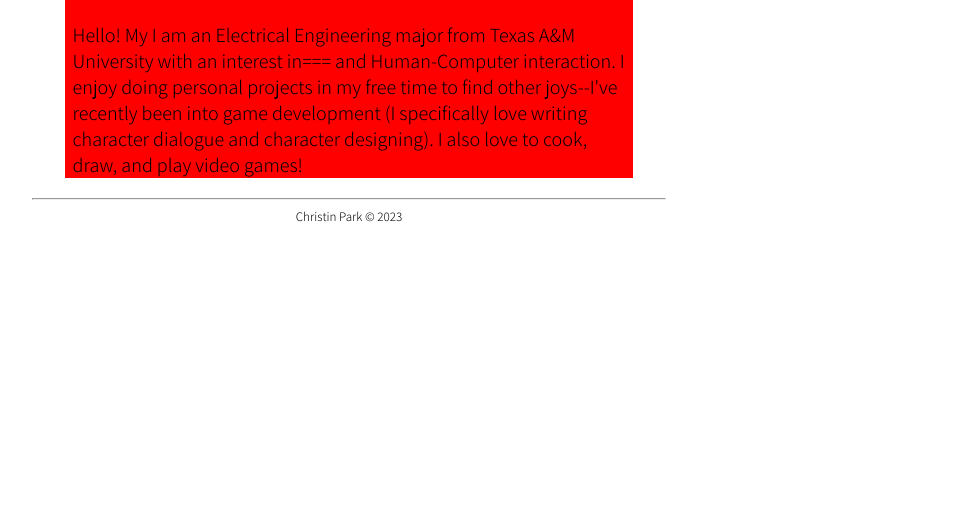
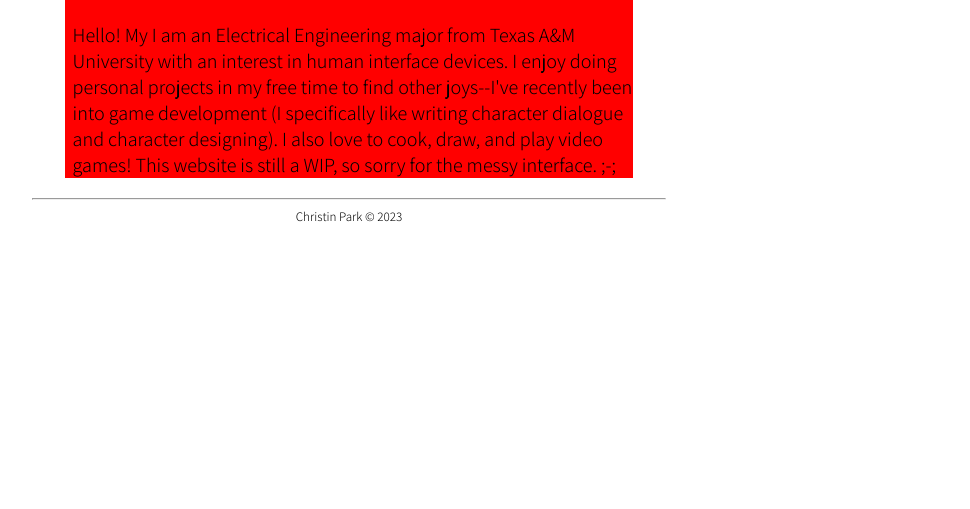
Before and after one commit to christin-park/old-website, a plain HTML site: page index.html in a window 1280 px wide. Shown: the part 139-648 px from the top of the page, without its empty margins (291-1261 px from the left). Drawn offline with Linux system fonts and the light colour scheme.

Commit message:
Update index.html

```diff
--- a/index.html
+++ b/index.html
@@ -31,9 +31,11 @@
     <div class="intro-box">
         <img class="intro-portrait" src="website_portrait.png">
         <p>
-            Hello! My I am an Electrical Engineering major from Texas A&M University with an interest in=== and Human-Computer interaction.
-            I enjoy doing personal projects in my free time to find other joys--I've recently been into game development (I specifically love
+            Hello! My I am an Electrical Engineering major from Texas A&M University with an interest in human interface devices.
+            I enjoy doing personal projects in my free time to find other joys--I've recently been into game development (I specifically like
             writing character dialogue and character designing). I also love to cook, draw, and play video games!
+
+            This website is still a WIP, so sorry for the messy interface. ;-;
         </p>
     </div>
     <!--bottom of page stuff :D-->
```
